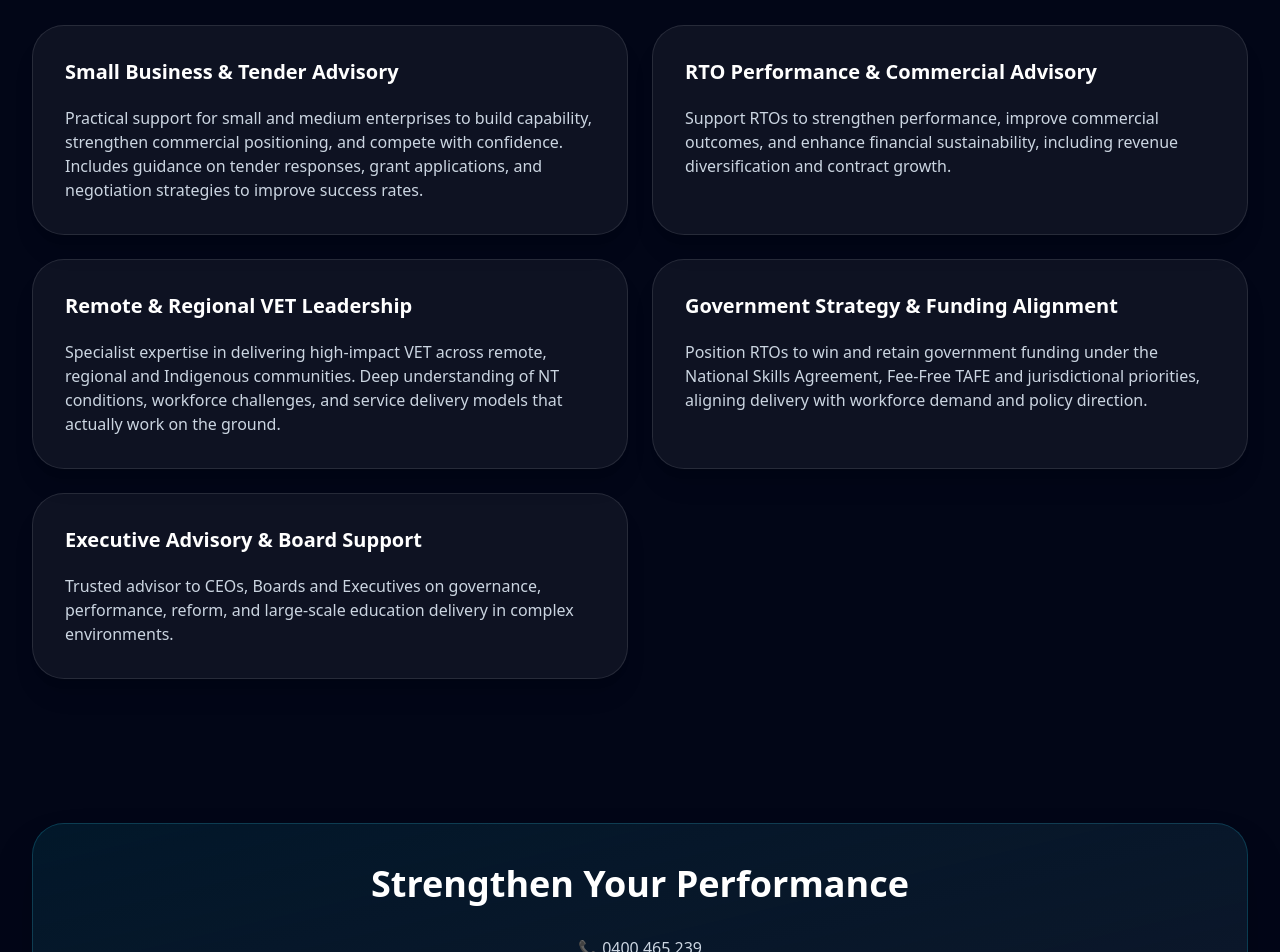
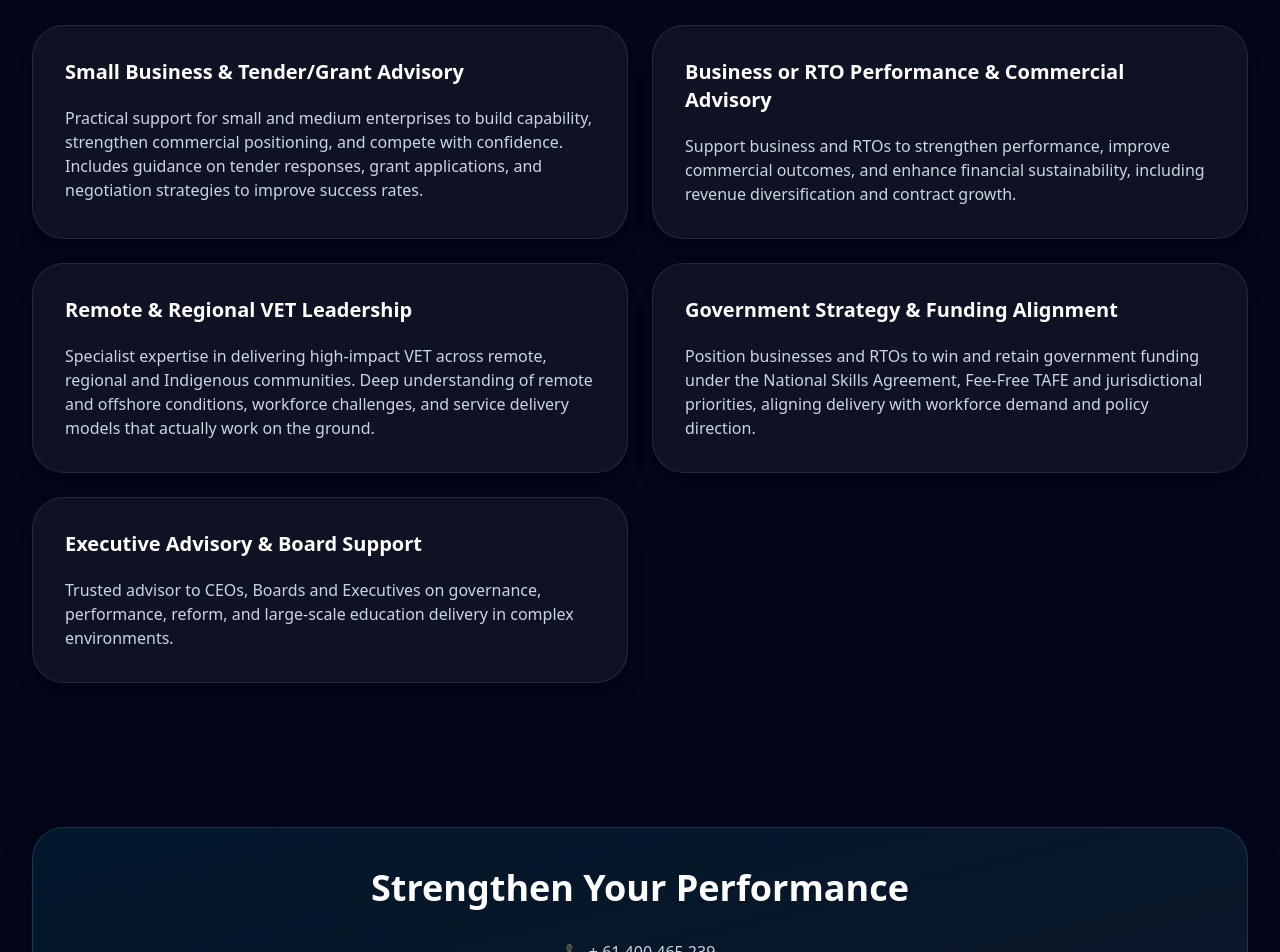
Before and after one commit to melanieorr-png/mikehamilton-site2, a React (Vite) app: page / in a window 1280 px wide. Shown: the part 860-1812 px from the top of the page. Built offline with nearby package versions, Linux system fonts and the light colour scheme.

Commit message:
Update App.jsx

```diff
--- a/App.jsx
+++ b/App.jsx
@@ -1,24 +1,24 @@
 export default function MikeHamiltonVETConsulting() {
   const services = [
     {
-      title: "Small Business & Tender Advisory",
+      title: "Small Business & Tender/Grant Advisory",
       description:
         "Practical support for small and medium enterprises to build capability, strengthen commercial positioning, and compete with confidence. Includes guidance on tender responses, grant applications, and negotiation strategies to improve success rates.",
     },
     {
-      title: "RTO Performance & Commercial Advisory",
+      title: "Business or RTO Performance & Commercial Advisory",
       description:
-        "Support RTOs to strengthen performance, improve commercial outcomes, and enhance financial sustainability, including revenue diversification and contract growth.",
+        "Support business and RTOs to strengthen performance, improve commercial outcomes, and enhance financial sustainability, including revenue diversification and contract growth.",
     },
     {
       title: "Remote & Regional VET Leadership",
       description:
-        "Specialist expertise in delivering high-impact VET across remote, regional and Indigenous communities. Deep understanding of NT conditions, workforce challenges, and service delivery models that actually work on the ground.",
+        "Specialist expertise in delivering high-impact VET across remote, regional and Indigenous communities. Deep understanding of remote and offshore conditions, workforce challenges, and service delivery models that actually work on the ground.",
     },
     {
       title: "Government Strategy & Funding Alignment",
       description:
-        "Position RTOs to win and retain government funding under the National Skills Agreement, Fee-Free TAFE and jurisdictional priorities, aligning delivery with workforce demand and policy direction.",
+        "Position businesses and RTOs to win and retain government funding under the National Skills Agreement, Fee-Free TAFE and jurisdictional priorities, aligning delivery with workforce demand and policy direction.",
     },
     {
       title: "Executive Advisory & Board Support",
@@ -87,7 +87,7 @@ export default function MikeHamiltonVETConsulting() {
           <h2 className="text-4xl font-semibold">Strengthen Your Performance</h2>
 
           <div className="mt-8 space-y-2 text-slate-300">
-            <p>📞 0400 465 239</p>
+            <p>📞 + 61 400 465 239</p>
             <p>✉️ michaelhamilton9@bigpond.com</p>
           </div>
 
```
